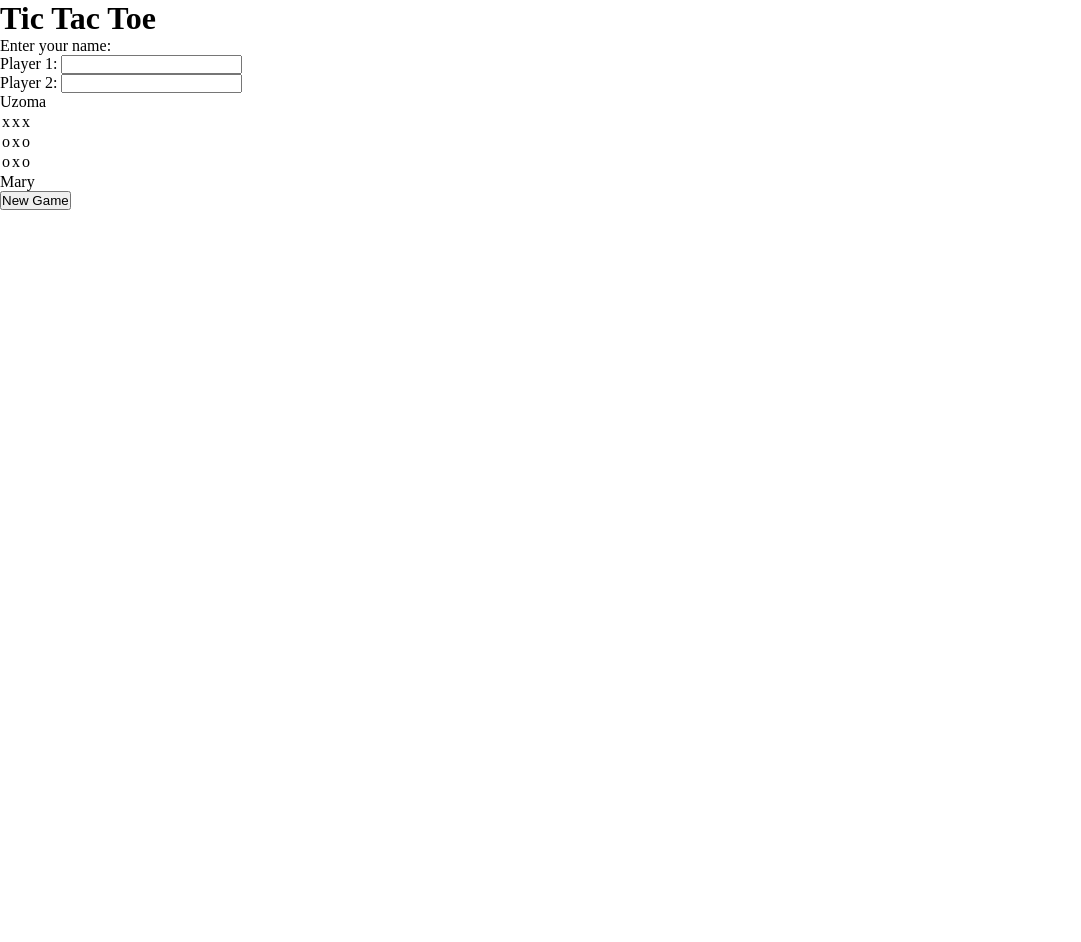
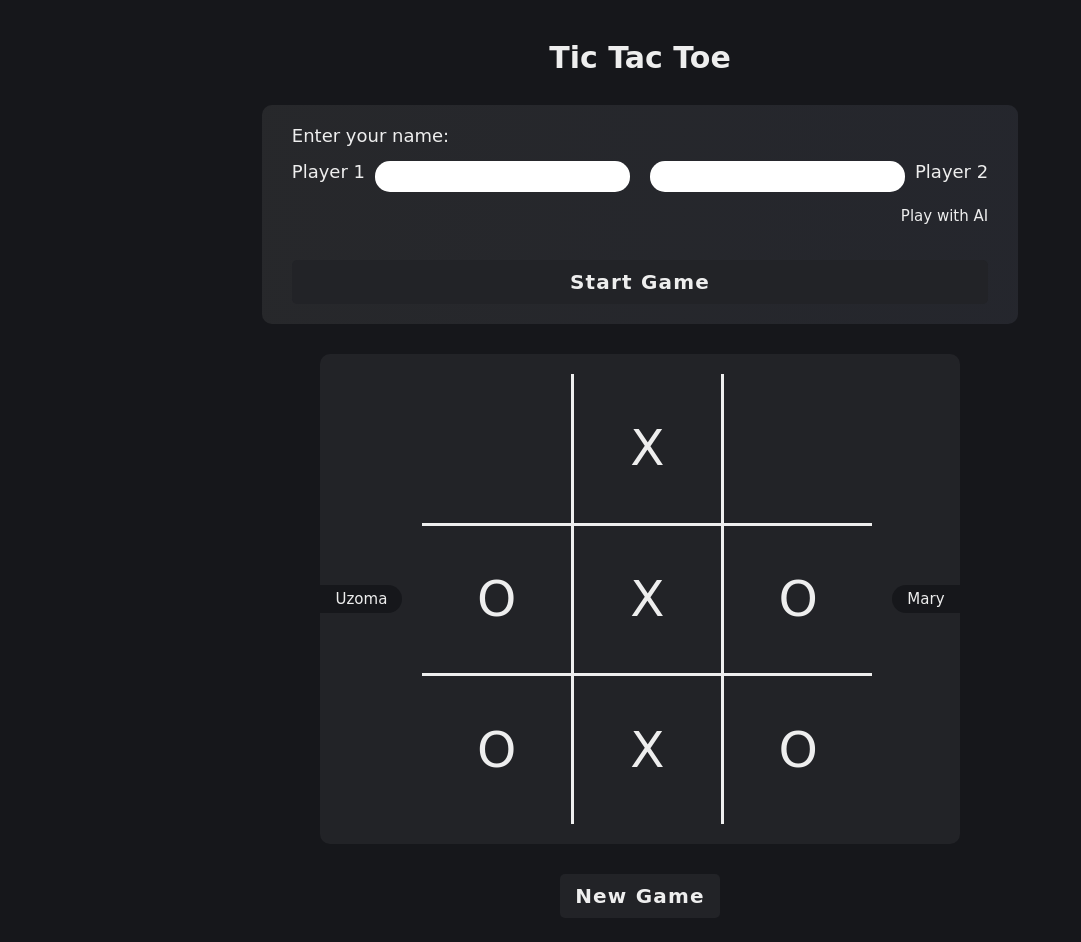
Before and after one commit to UZ0M1AN/Tic-Tac-Toe, a plain HTML site: page index.html in a window 1280 px wide. Shown: the whole page, without its empty margins (0-1081 px from the left). Before the commit the page ends 800 px from the top, so only its background shows below. Drawn offline with Linux system fonts and the light colour scheme.

Commit message:
Style the page

```diff
--- a/index.html
+++ b/index.html
@@ -10,28 +10,34 @@
     <script src="script.js" defer></script>
 </head>
 <body>
-    <h1>Tic Tac Toe</h1>
+    <div class="container">
+        <h1>Tic Tac Toe</h1>
 
     <div class="form">
         <p>Enter your name:</p>
-        <div>
-            <label for="p1">Player 1:</label>
-            <input type="text" id="p1">
+
+        <div class="player-names">
+            <div class="player-1">
+                <label for="p1">Player 1</label>
+                <input type="text" id="p1">
+            </div>
+            <div class="player-2">
+                <label for="p2">Player 2</label>
+                <input type="text" id="p2">
+            </div>
         </div>
-        <div>
-            <label for="p2">Player 2:</label>
-            <input type="text" id="p2">
-        </div>
+        <span class="ai">Play with AI</span>
+        <button class="btn btn--start">Start Game</button>
     </div>
 
     <div class="gameboard">
-        <p class="p1-name">Uzoma</p>
+        <p class="p1-name">Uzoma</p> <!-- Remember to use JS to handle differences in name lengths -->
 
         <table>
             <tr>
+                <td></td>
                 <td>x</td>
-                <td>x</td>
-                <td>x</td>
+                <td></td>
             </tr>
             <tr>
                 <td>o</td>
@@ -49,7 +55,8 @@
     </div>
 
     <div class="new-game">
-        <button class="btn">New Game</button>
+        <button class="btn btn--new">New Game</button>
+    </div>
     </div>
 </body>
 </html>
--- a/style.css
+++ b/style.css
@@ -1,9 +1,188 @@
+/* GENERAL */
 * {
     box-sizing: border-box;
     margin: 0;
     padding: 0;
 }
 
+html {
+    font-size: 62.5%;
+}
+
+::selection {
+    background-color: #eee;
+    color: hsl(228, 7%, 20%);
+}
+
 body {
-    /* background-color: red; */
+    background-color: #16171B;
+    color: #eee;
+    font-family: cursive;
 }
+
+.container {
+    display: flex;
+    flex-direction: column;
+    align-items: center;
+
+    margin: 4rem 0;
+}
+
+h1 {
+    font-size: 3rem;
+}
+
+.form,
+.gameboard {
+    border-radius: 10px;
+}
+
+.ai,
+.btn {
+    cursor: pointer;
+    transition: all .15s;
+}
+
+.btn {
+    background-color: #222327;
+    color: #eee;
+    border: transparent;
+    border-radius: 5px;
+    padding: 1rem 1.5rem;
+    font-family: inherit;
+    font-size: 2rem;
+    font-weight: bold;
+    letter-spacing: 1.2px;
+}
+/* /////////////////////////////////////////////////////////// */
+
+/* PLAYER DETAILS */
+.form {
+    font-size: 1.8rem;
+    background-image: linear-gradient(to right, hsl(225, 5%, 16%), hsl(228, 10%, 16%));
+    padding: 2rem 3rem;
+    margin-top: 3rem;
+
+    display: flex;
+    flex-direction: column;
+    gap: 1.5rem;
+}
+
+.player-names {
+    display: flex;
+    gap: 2rem;
+}
+
+.player-names div {
+    display: flex;
+    gap: 1rem;
+}
+
+.player-names div input {
+    padding: .5rem 1.5rem;
+    font-size: inherit;
+    font-family: inherit;
+    outline: none;
+    border: none;
+    border-radius: 15px;
+}
+
+.player-names div input::selection {
+    background-color: hsl(228, 7%, 20%);
+    color: #eee;
+}
+
+.player-2 label{
+    order: 1;
+}
+
+.ai {
+    align-self: flex-end;
+
+    font-size: 1.5rem;
+}
+
+.ai:hover {
+    text-decoration: underline;
+}
+
+.btn--start {
+    margin-top: 2rem;
+}
+/* /////////////////////////////////////////////////////////// */
+
+/* GAMEBOARD */
+.gameboard {
+    display: flex;
+    align-items: center;
+    gap: 2rem;
+
+    margin-top: 3rem;
+    background-color: #222327;
+    padding: 2rem 0;
+}
+
+.p1-name,
+.p2-name {
+    font-size: 1.5rem;
+    background-color: #16171B;
+    padding: .5rem 1.5rem;
+
+    justify-self: start;
+}
+
+.p1-name {
+    border-radius: 0 15px 15px 0;
+}
+
+.p2-name {
+    border-radius: 15px 0 0 15px;
+}
+
+table {
+    font-size: 5rem;
+    border-collapse: collapse;
+}
+
+tr:nth-child(1) td {
+    border-top: none;
+}
+
+tr:nth-child(3) td {
+    border-bottom: none;
+}
+
+td:nth-child(1) {
+    border-left: none;
+}
+
+td:nth-child(3) {
+    border-right: none;
+}
+
+td {
+    border: 3px solid #eee;
+    padding: 2rem;
+    width: 15rem;
+    height: 15rem;
+    text-align: center;
+
+    text-transform: uppercase;
+}
+/* /////////////////////////////////////////////////////////// */
+
+/* BUTTON */
+.new-game {
+    margin-top: 3rem;
+}
+
+.btn:hover {
+    background-color: #eee;
+    color: #222327;
+}
+/* /////////////////////////////////////////////////////////// */
+
+/* HELPERS */
+.no-display {
+    display: none;
+}
```
